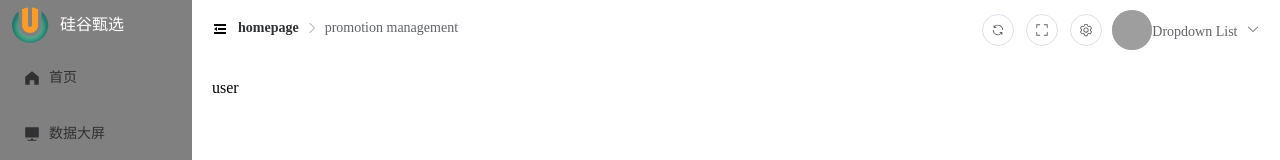
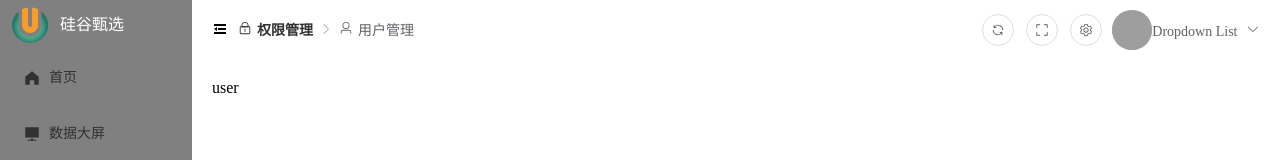
Before and after one commit to longwaan/vue3-GGZX, a Vue app: page /acl/user in a window 1280 px wide. Shown: the top 160 px of the page. Built offline with nearby package versions, Linux system fonts and the light colour scheme; grey boxes are pictures that could not be loaded; the HTML template or start-up script is replaced by a standard one.

Commit message:
feat:顶部动态面包屑

```diff
--- a/src/layout/tabbar/breadcrumb/index.vue
+++ b/src/layout/tabbar/breadcrumb/index.vue
@@ -1,8 +1,9 @@
 <script setup lang="ts">
 import { ArrowRight } from '@element-plus/icons-vue';
 import useSettingFoldStore from '@/stores/modules/setting';
+import { useRoute } from 'vue-router';
 let useSettingStore = useSettingFoldStore()
-
+let $route =useRoute()
 const changeIcon=()=>{
   useSettingStore.fold=!useSettingStore.fold
 }
@@ -12,16 +13,18 @@ const changeIcon=()=>{
 <template>
   <div class="breadcrumb_container">
     <div class="folder_container">
-
       <el-icon>
         <component :is="useSettingStore.fold?'Expand':'Fold'" @click="changeIcon"></component>
       </el-icon>
-
     </div>
 
     <el-breadcrumb :separator-icon="ArrowRight">
-      <el-breadcrumb-item :to="{ path: '/' }">homepage</el-breadcrumb-item>
-      <el-breadcrumb-item>promotion management</el-breadcrumb-item>
+      <el-breadcrumb-item v-for="(item,index) in $route.matched" :key="index" :to="item.path">
+      <el-icon>
+        <component :is="item.meta.icon"></component>
+      </el-icon>
+      <span style="margin-left: 5px;">{{ item.meta.title }}</span>
+      </el-breadcrumb-item>
     </el-breadcrumb>
   </div>
 </template>
```
